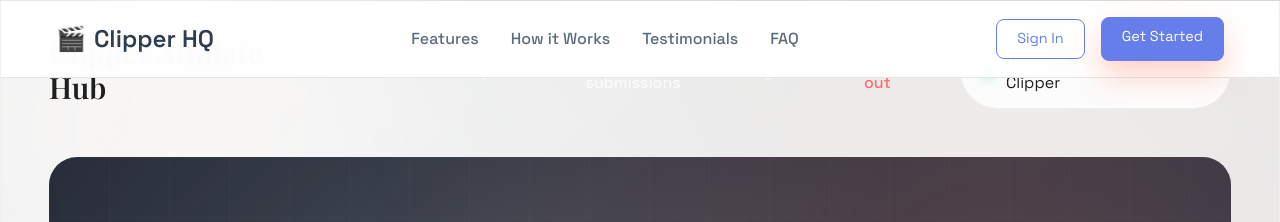
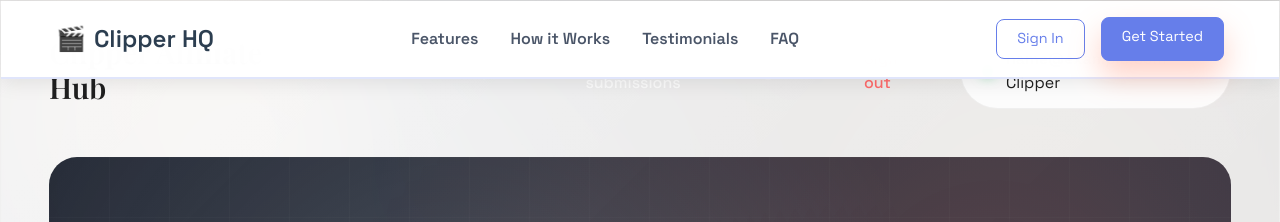
Before and after one commit to Meir909/clipper-hub, a Flask app: template app/templates/landing.html in a window 1280 px wide. Shown: the top 222 px of the page. Run offline with Flask 3, Linux system fonts and the light colour scheme; the template is opened without the code that fills it, so the values that code supplies are empty; the visitor is signed in with stand-in values (Sample User, id 1); some libraries are stand-ins or nearby versions.

Commit message:
Enhance header visibility and remove footer gap
 Enhanced Header Visibility:
- Increased background opacity to 0.98 for better contrast
- Added stronger border with brand color accent
- Enhanced box shadow for better separation
- Improved scrolled state with deeper shadow
- Better logo hover effect with subtle animation

 Navigation Improvements:
- Darker text colors for better readability
- Increased font weight to 600 for emphasis
- Thicker underline (3px) on hover
- Added padding to navigation links
- Enhanced hover transitions

 Footer Gap Removal:
- Eliminated margin-bottom from CTA banner
- Reduced margin-top from footer
- Added proper padding for visual balance
- Seamless transition from content to footer

 Visual Consistency:
- Better contrast ratios for accessibility
- Improved visual hierarchy
- Enhanced brand color integration
- Smoother transitions and micro-interactions
- Professional appearance with proper spacing

```diff
--- a/app/templates/landing.html
+++ b/app/templates/landing.html
@@ -9,16 +9,18 @@
     left: 0;
     right: 0;
     z-index: 1000;
-    background: rgba(255, 255, 255, 0.95);
+    background: rgba(255, 255, 255, 0.98);
     backdrop-filter: blur(20px);
-    border-bottom: 1px solid rgba(0, 0, 0, 0.1);
+    border-bottom: 2px solid rgba(102, 126, 234, 0.2);
     padding: 1rem 0;
     transition: all 0.3s ease;
+    box-shadow: 0 2px 20px rgba(0, 0, 0, 0.1);
 }
 
 .landing-header.scrolled {
-    background: rgba(255, 255, 255, 0.98);
-    box-shadow: 0 4px 6px -1px rgb(0 0 0 / 0.1);
+    background: rgba(255, 255, 255, 1);
+    box-shadow: 0 4px 30px rgba(0, 0, 0, 0.15);
+    border-bottom-color: rgba(102, 126, 234, 0.3);
 }
 
 .landing-header .container {
@@ -38,11 +40,12 @@
     display: flex;
     align-items: center;
     gap: 0.5rem;
-    transition: color 0.2s ease;
+    transition: all 0.2s ease;
 }
 
 .landing-logo:hover {
     color: #667eea;
+    transform: translateY(-1px);
 }
 
 .landing-nav {
@@ -52,11 +55,12 @@
 }
 
 .landing-nav a {
-    color: #5a6c7d;
+    color: #4a5568;
     text-decoration: none;
-    font-weight: 500;
-    transition: color 0.2s ease;
+    font-weight: 600;
+    transition: all 0.2s ease;
     position: relative;
+    padding: 0.5rem 0;
 }
 
 .landing-nav a::after {
@@ -65,7 +69,7 @@
     bottom: -5px;
     left: 0;
     width: 0;
-    height: 2px;
+    height: 3px;
     background: #667eea;
     transition: width 0.3s ease;
 }
@@ -148,6 +152,17 @@
 .landing-section:first-of-type {
     margin-top: 0 !important;
     padding-top: 0 !important;
+}
+
+/* Remove gap between page and footer */
+.cta-banner {
+    margin-bottom: 0 !important;
+    padding-bottom: 4rem !important;
+}
+
+.site-footer {
+    margin-top: 0 !important;
+    padding-top: 3rem !important;
 }
 
 /* Enhanced button styles */
```
